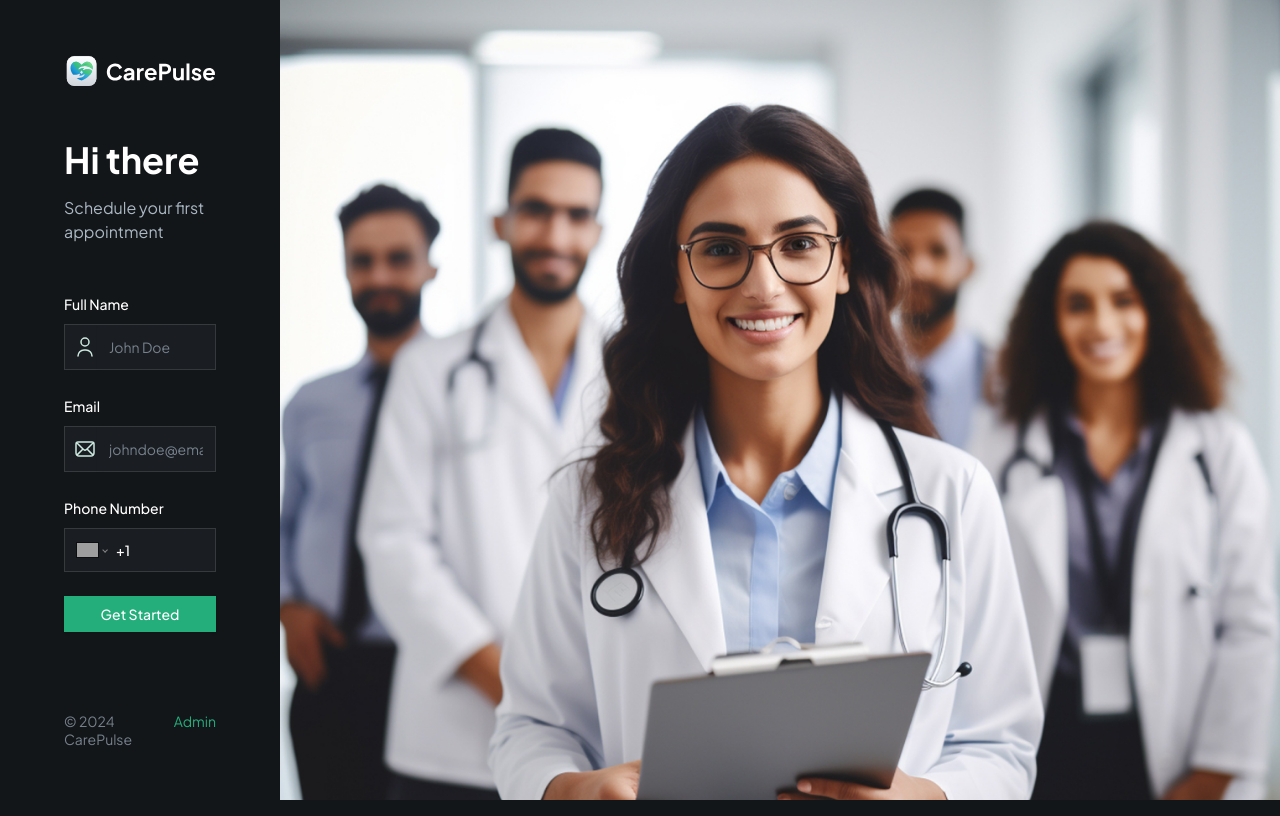
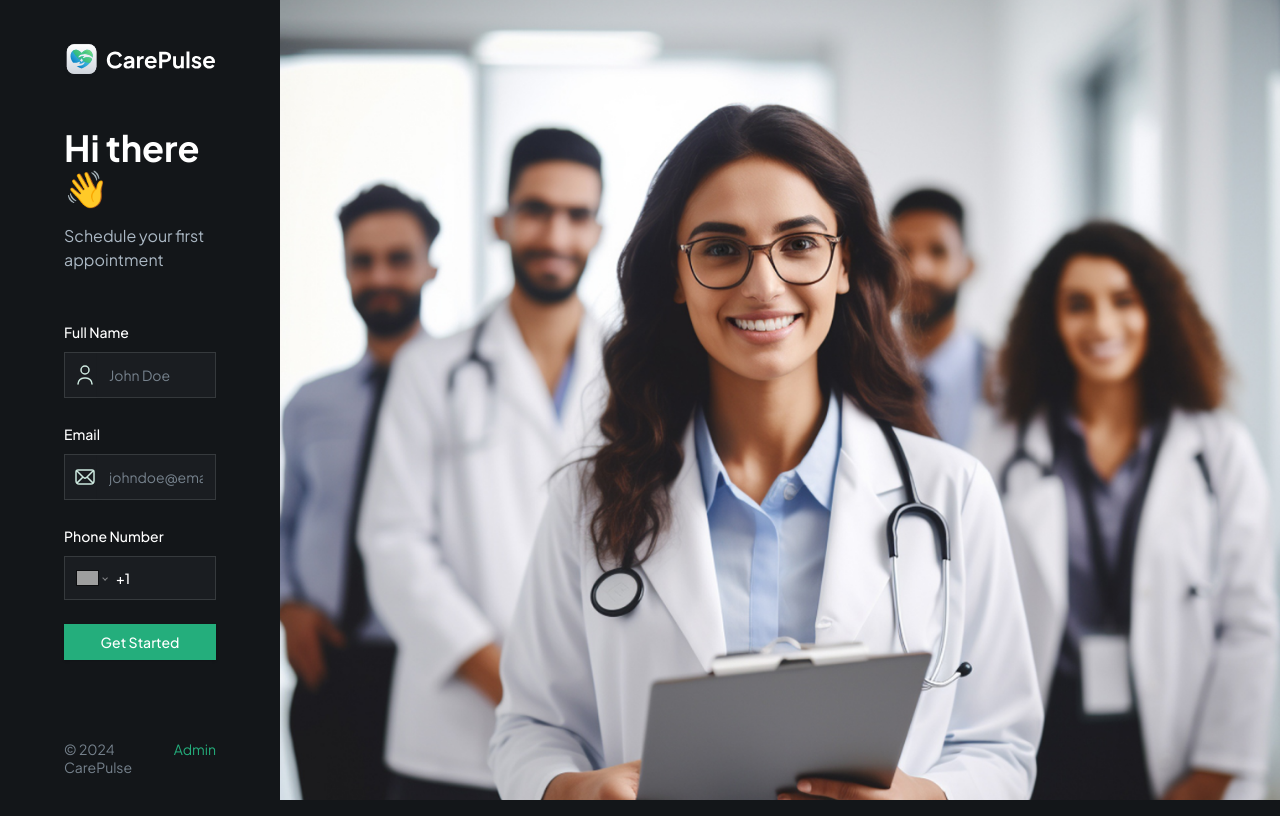
Before and after one commit to ecetinerdem/carepulse2, a Next.js app: page / in a window 1280 px wide. Built offline with nearby package versions, Linux system fonts and the light colour scheme; grey boxes are pictures that could not be loaded.

Commit message:
add userFormValidation

```diff
--- a/components/SubmitButton.tsx
+++ b/components/SubmitButton.tsx
@@ -4,16 +4,16 @@ import Image from "next/image";
 
 interface ButtonProps {
   isLoading: boolean;
-  clasName: string;
+  className: string;
   children: React.ReactNode;
 }
 
-const SubmitButton = ({ isLoading, clasName, children }: ButtonProps) => {
+const SubmitButton = ({ isLoading, className, children }: ButtonProps) => {
   return (
     <Button
       type="submit"
       disabled={isLoading}
-      className={clasName ?? "shad-primary-btn w-full"}
+      className={className ?? "shad-primary-btn w-full"}
     >
       {isLoading ? (
         <div className="flex items-center gap-4">
--- a/components/forms/PatientForm.tsx
+++ b/components/forms/PatientForm.tsx
@@ -8,6 +8,7 @@ import { Form } from "@/components/ui/form";
 import CustomFormField from "../CustomFormField";
 import SubmitButton from "../SubmitButton";
 import { useState } from "react";
+import { UserFormValidation } from "@/lib/validation";
 
 export enum FormFieldType {
   INPUT = "input",
@@ -19,24 +20,20 @@ export enum FormFieldType {
   SKELETON = "skeleton",
 }
 
-const formSchema = z.object({
-  username: z.string().min(2, {
-    message: "Username must be at least 2 characters.",
-  }),
-});
-
 const PatientForm = () => {
   const [isLoading, setIsLoading] = useState(false);
   // 1. Define your form.
-  const form = useForm<z.infer<typeof formSchema>>({
-    resolver: zodResolver(formSchema),
+  const form = useForm<z.infer<typeof UserFormValidation>>({
+    resolver: zodResolver(UserFormValidation),
     defaultValues: {
-      username: "",
+      name: "",
+      email: "",
+      phone: "",
     },
   });
 
   // 2. Define a submit handler.
-  function onSubmit(values: z.infer<typeof formSchema>) {
+  function onSubmit(values: z.infer<typeof UserFormValidation>) {
     // Do something with the form values.
     // ✅ This will be type-safe and validated.
     console.log(values);
@@ -45,7 +42,7 @@ const PatientForm = () => {
     <Form {...form}>
       <form onSubmit={form.handleSubmit(onSubmit)} className="space-y-6 flex-1">
         <section className="mb-12 space-y-4">
-          <h1 className="header">Hi there</h1>
+          <h1 className="header">Hi there 👋</h1>
           <p className="text-dark-700">Schedule your first appointment</p>
         </section>
         <CustomFormField
--- /dev/null
+++ b/lib/validation.ts
@@ -0,0 +1,9 @@
+import { z } from "zod";
+
+export const UserFormValidation = z.object({
+  name: z.string()
+  .min(2, "Name must be at least 2 characters.")
+  .max(50, "Name must be at most 50 characters."),
+  email: z.string().email("Invalid email address."),
+  phone: z.string().refine((phone) => /^\+d\{10,15}$/.test(phone), "Invalid phone number."),
+  })
```
